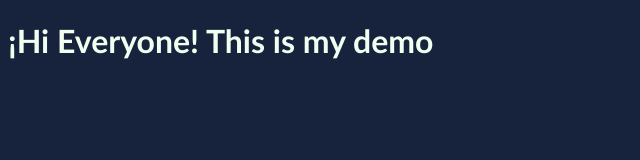
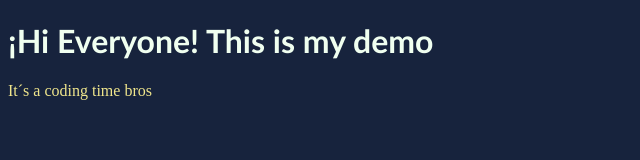
Before and after one commit to riverodc/Demo, a plain HTML site: page index.html in a window 1280 px wide. Shown: the whole page, without its empty margins (0-640 px from the left). Drawn offline with Linux system fonts and the light colour scheme.

Commit message:
more text..

```diff
--- a/index.html
+++ b/index.html
@@ -9,5 +9,6 @@
 </head>
 <body>
     <h1>¡Hi Everyone! This is my demo</h1>
+    <p>It´s a coding time bros</p>
 </body>
 </html>
--- a/style.css
+++ b/style.css
@@ -6,3 +6,7 @@ h1 {
     font-family:'Trebuchet MS', 'Lucida Sans Unicode', 'Lucida Grande', 'Lucida Sans', Arial, sans-serif;
     color:honeydew;
 }
+
+p {
+    color: khaki;
+}
```
